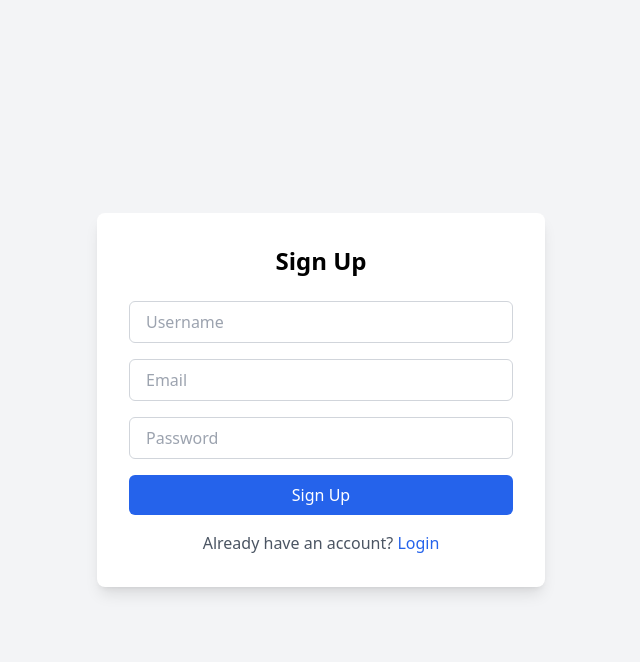
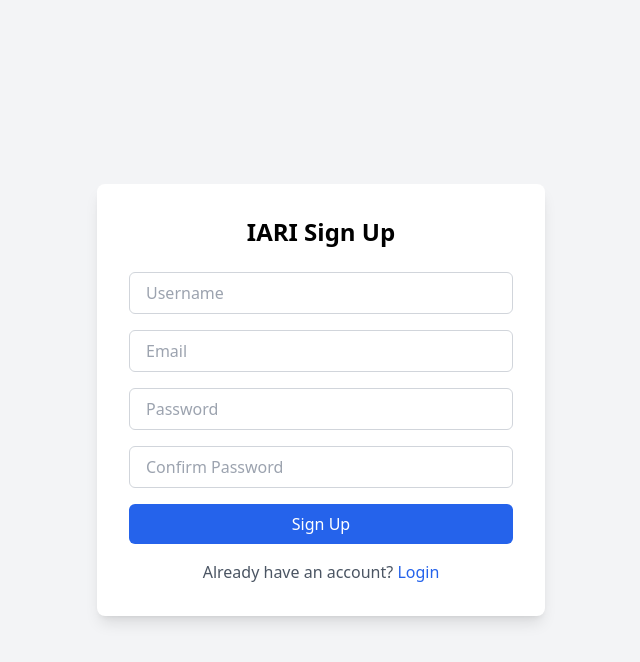
Before and after one commit to pawan132/project_manager, a React (Create React App) app: page / in a window 1280 px wide. Both pictures are taken after a click on the button "Sign Up". Shown: the top 662 px of the page, without its empty margins (319-959 px from the left). Built offline with nearby package versions, Linux system fonts and the light colour scheme.

Commit message:
Modified Login Page

```diff
--- a/package.json
+++ b/package.json
@@ -3,10 +3,12 @@
   "version": "0.1.0",
   "private": true,
   "dependencies": {
+    "@heroicons/react": "^2.2.0",
     "@testing-library/dom": "^10.4.0",
     "@testing-library/jest-dom": "^6.6.3",
     "@testing-library/react": "^16.3.0",
     "@testing-library/user-event": "^13.5.0",
+    "lucide-react": "^0.503.0",
     "react": "^19.1.0",
     "react-dom": "^19.1.0",
     "react-icons": "^5.5.0",
--- a/src/pages/Login.js
+++ b/src/pages/Login.js
@@ -7,8 +7,9 @@ const Login = () => {
     username: '',
     email: '',
     password: '',
+    confirmPassword: '',
   });
-
+  const [errorMessage, setErrorMessage] = useState('');
   const navigate = useNavigate();
 
   const handleChange = (e) => {
@@ -18,16 +19,23 @@ const Login = () => {
   const handleSubmit = (e) => {
     e.preventDefault();
 
-    if (isSignup && !formData.username) {
-      alert('Username is required for signup');
+    if (isSignup) {
+      if (!formData.username) {
+        setErrorMessage('Username is required for signup');
+        return;
+      }
+      if (formData.password !== formData.confirmPassword) {
+        setErrorMessage('Passwords do not match. Please check again.');
+        return;
+      }
+    }
+
+    if (!formData.email || !formData.password) {
+      setErrorMessage('Please fill all required fields');
       return;
     }
 
-    if (!formData.email || !formData.password) {
-      alert('Please fill all required fields');
-      return;
-    }
-
+    setErrorMessage(''); // Clear any previous error
     console.log(isSignup ? 'Signup Data:' : 'Login Data:', formData);
     navigate('/dashboard');
   };
@@ -35,7 +43,9 @@ const Login = () => {
   return (
     <div className="flex items-center justify-center min-h-screen bg-gray-100 px-4">
       <div className="w-full max-w-md bg-white p-8 rounded-lg shadow-lg">
-        <h2 className="text-2xl font-bold text-center mb-6">{isSignup ? 'Sign Up' : 'Login'}</h2>
+        <h2 className="text-2xl font-bold text-center mb-6">
+          {isSignup ? 'IARI Sign Up' : 'IARI Login'}
+        </h2>
         <form onSubmit={handleSubmit} className="space-y-4">
           {isSignup && (
             <input
@@ -66,6 +76,20 @@ const Login = () => {
             required
             className="w-full px-4 py-2 border border-gray-300 rounded-md focus:outline-none focus:ring-2 focus:ring-blue-500"
           />
+          {isSignup && (
+            <input
+              type="password"
+              name="confirmPassword"
+              placeholder="Confirm Password"
+              value={formData.confirmPassword}
+              onChange={handleChange}
+              required
+              className="w-full px-4 py-2 border border-gray-300 rounded-md focus:outline-none focus:ring-2 focus:ring-blue-500"
+            />
+          )}
+          {errorMessage && (
+            <p className="text-red-500 text-center">{errorMessage}</p>
+          )}
           <button
             type="submit"
             className="w-full bg-blue-600 text-white py-2 rounded-md hover:bg-blue-700 transition duration-200"
@@ -76,6 +100,7 @@ const Login = () => {
         <p className="mt-4 text-center text-gray-600">
           {isSignup ? 'Already have an account?' : "Don't have an account?"}{' '}
           <button
+            type="button"
             onClick={() => setIsSignup(!isSignup)}
             className="text-blue-600 hover:underline"
           >
```
Also changed, not shown: 1 other file (tests, documents, lock files or other folders).
